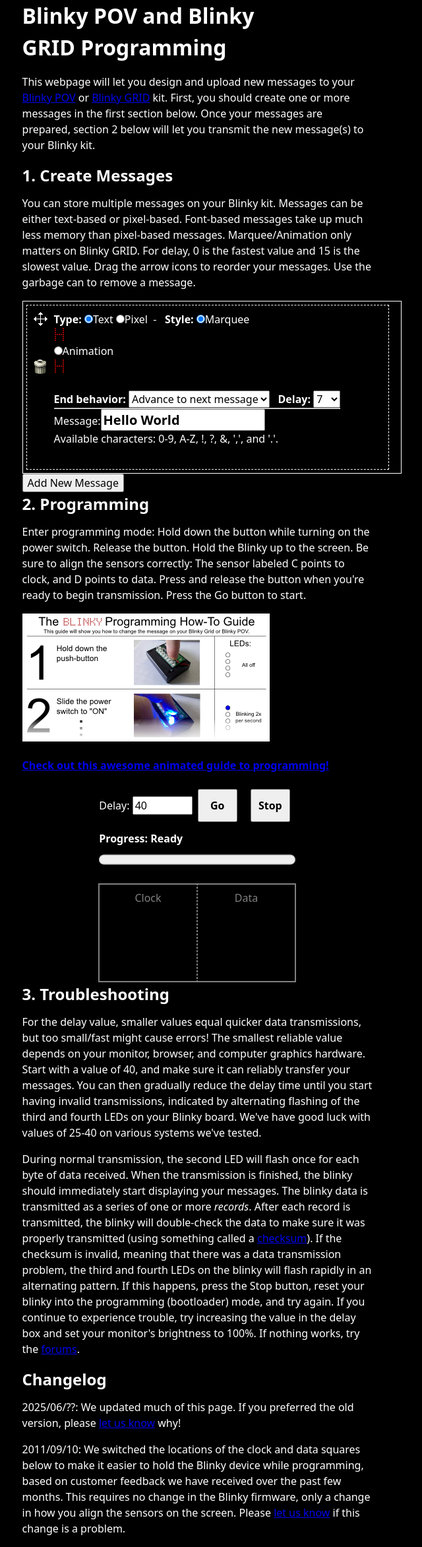
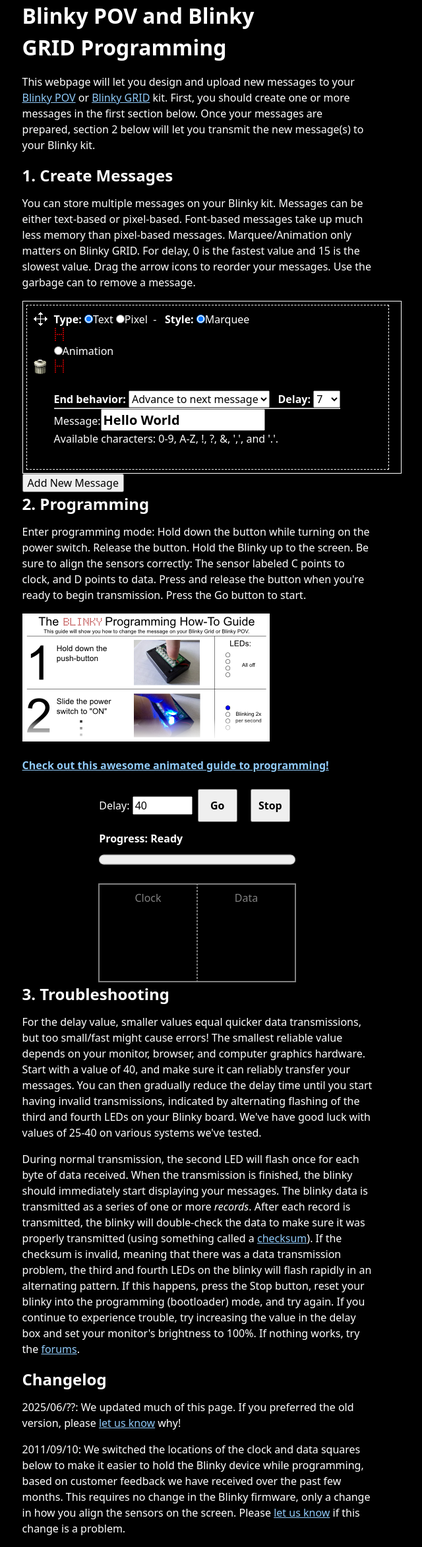
Before and after one commit to wayneandlayne/blinky, a PHP site: page / in a window 1280 px wide. Shown: the whole page at 66% size, without its empty margins (341-981 px from the left). Run offline with PHP 8.4, Linux system fonts and the light colour scheme.

Commit message:
Increase contrast of link text

```diff
--- a/blinkywww/src/style.css
+++ b/blinkywww/src/style.css
@@ -13,6 +13,10 @@
     max-width: 100%;
     height: auto;
     display: block;
+}
+
+a {
+    color: #90CAF9;
 }
 
 .visually-hidden {
```
